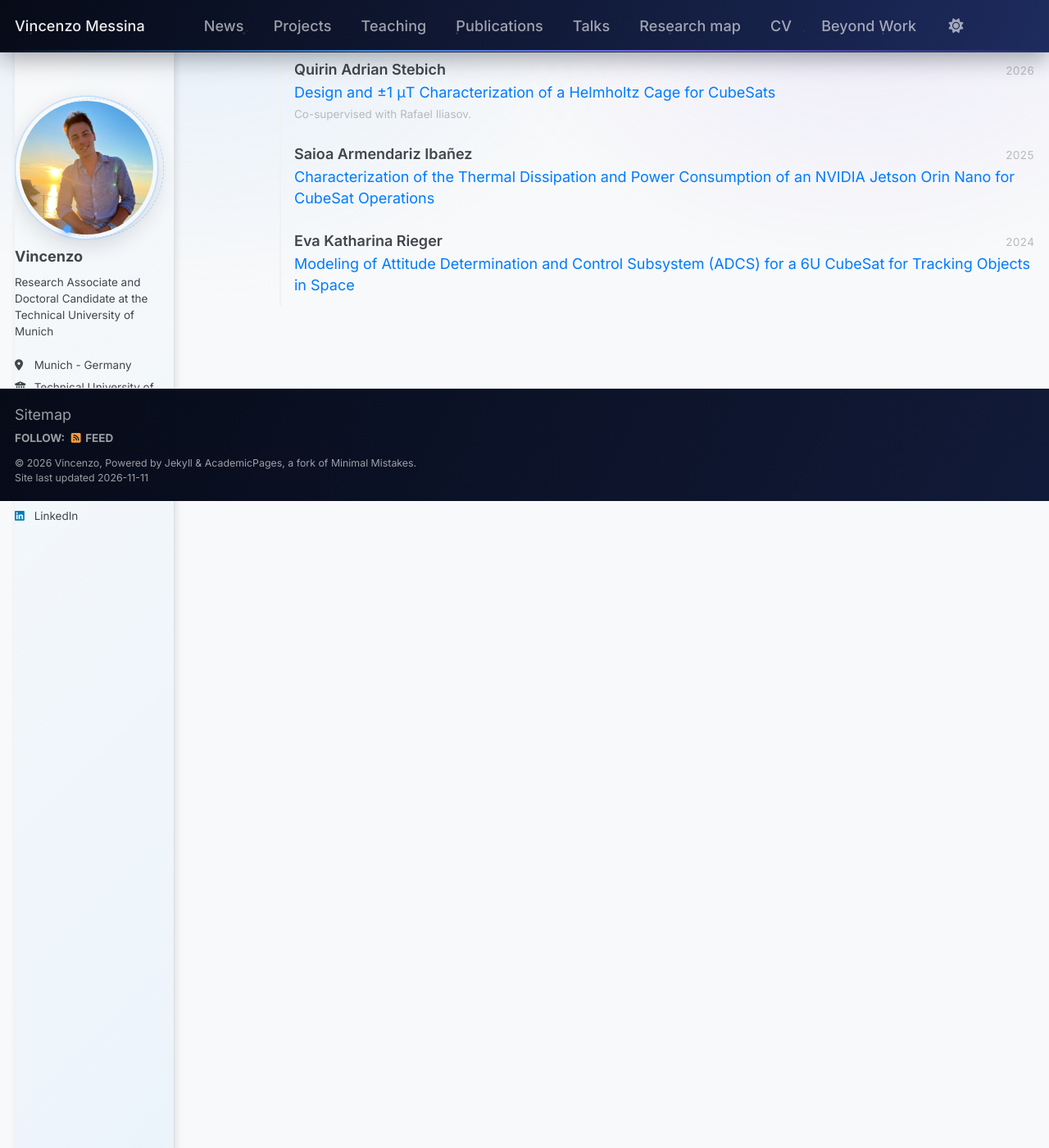
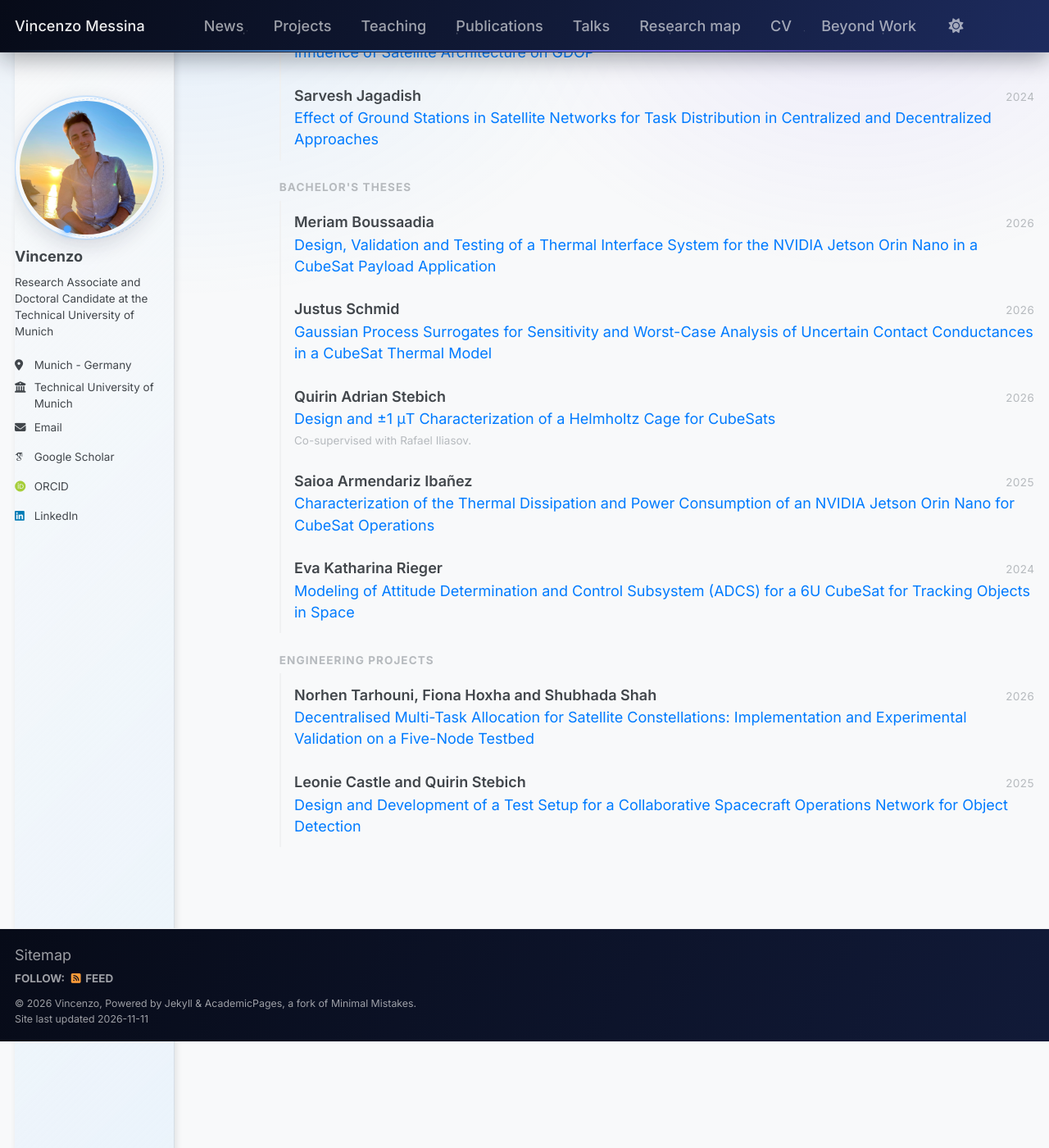
Before and after one commit to MessinaVincenzo/MessinaVincenzo.github.io, a Jekyll site: the page built from _pages/teaching.html, in a window 1280 px wide and 1400 px high, scrolled down 2740 px. Shown: the whole window at 82% size. Built offline with Jekyll 4.4.1, drawn with Linux system fonts in a browser that asks for light colours; some web fonts are replaced; some of the changed text lies outside the part shown.

Commit message:
Add four supervised theses and two engineering projects
Theses, all 2026, supplied by Vincenzo:

- Maneesh Manjunath, master's: Effect of Central Nodes on Task
  Dissemination in Distributed Satellite Systems
- Amelie-Celine Weseloh, semester: Effect of Central Nodes on Task
  Allocation in Distributed Satellite Systems for Flood Detection and
  Monitoring
- Justus Schmid, bachelor's: Gaussian Process Surrogates for Sensitivity
  and Worst-Case Analysis of Uncertain Contact Conductances in a CubeSat
  Thermal Model
- Meriam Boussaadia, bachelor's: Design, Validation and Testing of a
  Thermal Interface System for the NVIDIA Jetson Orin Nano in a CubeSat
  Payload Application

Engineering projects, which are group work:

- Norhen Tarhouni, Fiona Hoxha and Shubhada Shah, 2026: Decentralised
  Multi-Task Allocation for Satellite Constellations, implemented and
  validated on a five-node testbed
- Leonie Castle and Quirin Stebich, 2025: Design and Development of a Test
  Setup for a Collaborative Spacecraft Operations Network for Object
  Detection

_data/theses.yml now holds work that is not a thesis, so the renderers
learned about it rather than the data being bent to fit:

- an engineering project carries degree: "Engineering project", which both
  the per-theme include and the teaching page special-case, so the meta
  line reads "Engineering project, 2026" and not "Engineering project
  thesis, 2026".
- the teaching page gains an "Engineering projects" group after the three
  degree groups, and its heading becomes "Thesis and Project Supervision".
  The #thesis-supervision anchor is left alone so existing links hold.
- the homepage metric is still a count of theses: the engineering projects
  are filtered out rather than inflating a number labelled "Theses
  supervised".
- the include now tolerates a missing year instead of printing a dangling
  comma.

None of the six students are co-authors on anything in _publications/, so
none of the entries carry a publication link, following the rule the other
fourteen use. The descriptions are placeholders restating each title with
no results claimed, pending Vincenzo's own wording.

Co-Authored-By: Claude Opus 5 <noreply@anthropic.com>

```diff
--- a/_data/theses.yml
+++ b/_data/theses.yml
@@ -1,12 +1,57 @@
-# Supervised student theses - the single source for both the Projects pages
+# Supervised student theses and engineering projects - the single source for
+# both the Projects pages
 # (_portfolio/, grouped by `theme`) and the Thesis Supervision section of
 # _pages/teaching.html (grouped by `degree`).
 #
 # theme    : key from _data/thesis_themes.yml
 # degree   : "Master's" | "Semester" | "Bachelor's" - rendered as "<degree> theses"
+#            or "Engineering project" for group work with no degree attached,
+#            which both renderers special-case and the homepage count excludes
 # HTML entities are used for non-ASCII characters, matching the rest of the site.
 
 # --- Decentralised coordination and task allocation -------------------------
+
+- name: "Maneesh Manjunath"
+  degree: "Master's"
+  year: 2026
+  theme: coordination
+  title: "Effect of Central Nodes on Task Dissemination in Distributed Satellite Systems"
+  description: >-
+    Examined how a small number of central nodes changes the way a task spreads
+    through a distributed satellite system, and what that does to the time the
+    network needs before it has settled on which satellite acts.
+
+- name: "Am&eacute;lie-C&eacute;line Weseloh"
+  degree: "Semester"
+  year: 2026
+  theme: coordination
+  title: "Effect of Central Nodes on Task Allocation in Distributed Satellite Systems for Flood Detection and Monitoring"
+  description: >-
+    Took the central node question into a flood detection and monitoring scenario,
+    where observation requests are time critical and the satellites have to agree
+    quickly on which of them images the affected area.
+
+- name: "Norhen Tarhouni, Fiona Hoxha and Shubhada Shah"
+  degree: "Engineering project"
+  year: 2026
+  theme: coordination
+  title: "Decentralised Multi-Task Allocation for Satellite Constellations: Implementation and Experimental Validation on a Five-Node Testbed"
+  description: >-
+    Took decentralised multi-task allocation off the simulator and onto hardware.
+    The team implemented the scheme on a five-node testbed, where each node runs
+    on its own and the allocation has to be reached over the links between them,
+    so the behaviour could be validated experimentally rather than only in
+    simulation.
+
+- name: "Leonie Castle and Quirin Stebich"
+  degree: "Engineering project"
+  year: 2025
+  theme: coordination
+  title: "Design and Development of a Test Setup for a Collaborative Spacecraft Operations Network for Object Detection"
+  description: >-
+    Designed and built a laboratory test setup for a collaborative spacecraft
+    operations network, in which several nodes combine what each of them sees in
+    order to detect objects together rather than each one working alone.
 
 - name: "Marco Camporeale"
   degree: "Semester"
@@ -196,3 +241,26 @@
     ambient magnetic gradients in the SPS lab and tested coil-based and shielding
     approaches to reduce them. The findings set the conditions for building a full
     6U-sized cage.
+
+- name: "Justus Schmid"
+  degree: "Bachelor's"
+  year: 2026
+  theme: eventsat
+  title: "Gaussian Process Surrogates for Sensitivity and Worst-Case Analysis of Uncertain Contact Conductances in a CubeSat Thermal Model"
+  description: >-
+    Contact conductances between mounted parts are among the least well known
+    inputs to a CubeSat thermal model, and sweeping them directly is expensive.
+    This work fitted Gaussian process surrogates to the model so the parameter
+    space could be explored cheaply, then used them for sensitivity analysis and
+    to search for worst-case combinations.
+
+- name: "Meriam Boussaadia"
+  degree: "Bachelor's"
+  year: 2026
+  theme: eventsat
+  title: "Design, Validation and Testing of a Thermal Interface System for the NVIDIA Jetson Orin Nano in a CubeSat Payload Application"
+  description: >-
+    A Jetson Orin Nano carrying a CubeSat payload's onboard processing has to shed
+    its heat into the structure with no air to help it. This work designed a
+    thermal interface for that path, then validated and tested it against the
+    conditions the payload has to work in.
--- a/_includes/thesis-entries.html
+++ b/_includes/thesis-entries.html
@@ -1,5 +1,6 @@
 {% comment %}
-  Renders the supervised theses of one research theme, newest first.
+  Renders the supervised theses and engineering projects of one research
+  theme, newest first.
   Usage: {% include thesis-entries.html theme="coordination" %}
   Data: _data/theses.yml, keyed on the `theme` column of _data/thesis_themes.yml.
 {% endcomment %}
@@ -14,7 +15,7 @@
     <h3 class="thesis-entry__title">{{ t.title }}</h3>
     <p class="thesis-entry__meta">
       <span class="thesis-entry__name">{{ t.name }}</span>
-      &middot; {{ t.degree }} thesis, {{ t.year }}{% if t.note %} &middot; {{ t.note }}{% endif %}
+      &middot; {% if t.degree == "Engineering project" %}Engineering project{% else %}{{ t.degree }} thesis{% endif %}{% if t.year %}, {{ t.year }}{% endif %}{% if t.note %} &middot; {{ t.note }}{% endif %}
     </p>
     <p class="thesis-entry__body">{{ t.description }}</p>
     {% if t.publication or t.more %}
--- a/_pages/teaching.html
+++ b/_pages/teaching.html
@@ -20,18 +20,19 @@ author_profile: true
 
 <section class="thesis-supervision">
 
-  <h2 id="thesis-supervision">Thesis Supervision</h2>
+  <h2 id="thesis-supervision">Thesis and Project Supervision</h2>
 
-  <p>Master&rsquo;s, semester and bachelor&rsquo;s theses supervised at the Chair of
-  Spacecraft Systems. Each title links to the project it belongs to.</p>
+  <p>Master&rsquo;s, semester and bachelor&rsquo;s theses, and group engineering
+  projects, supervised at the Chair of Spacecraft Systems. Each title links to the
+  project it belongs to.</p>
 
-  {% assign degree_groups = "Master's,Semester,Bachelor's" | split: "," %}
+  {% assign degree_groups = "Master's,Semester,Bachelor's,Engineering project" | split: "," %}
 
   {% for d in degree_groups %}
     {% assign group = site.data.theses | where: "degree", d | sort: "year" | reverse %}
     {% if group.size > 0 %}
 
-      <h3 class="thesis-supervision__degree">{{ d }} theses</h3>
+      <h3 class="thesis-supervision__degree">{% if d == "Engineering project" %}Engineering projects{% else %}{{ d }} theses{% endif %}</h3>
 
       <ul class="thesis-list">
         {% for t in group %}
```
Also changed, not shown: _pages/about.md (+1 -1 lines).
